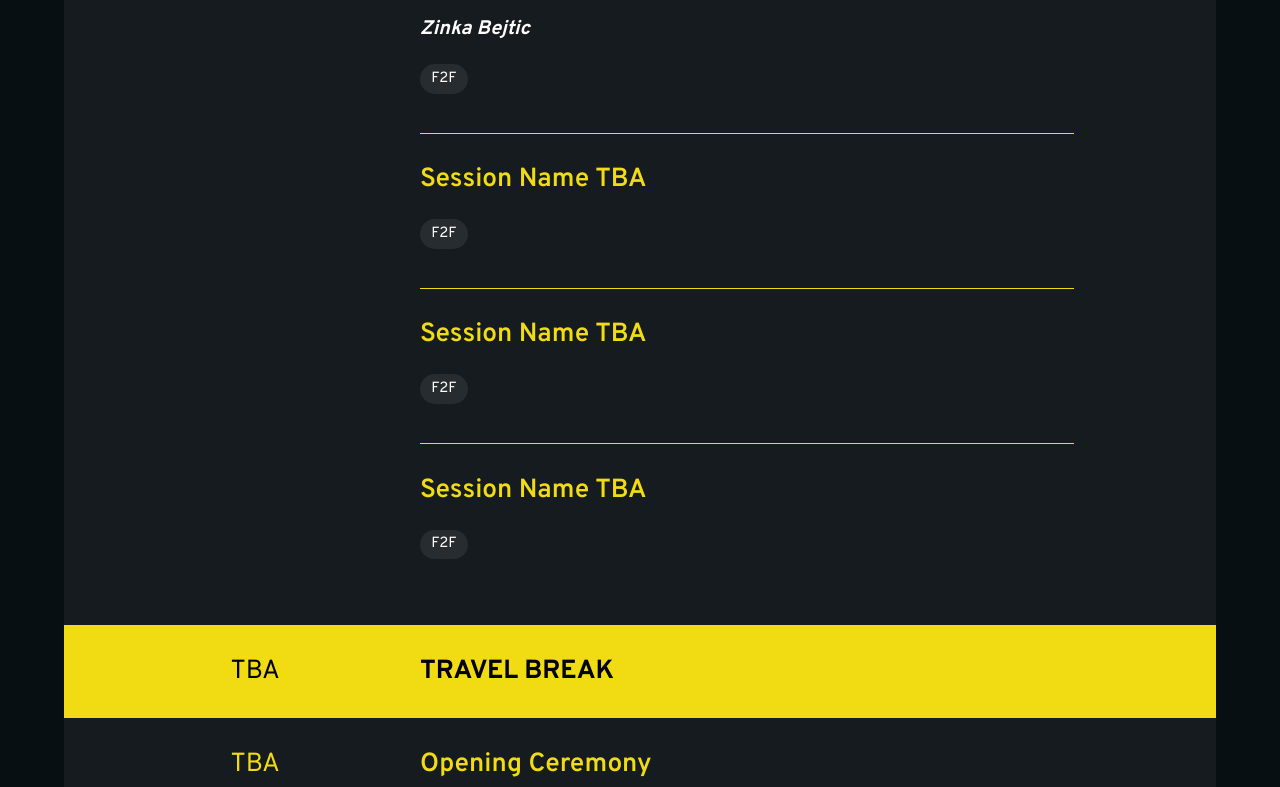
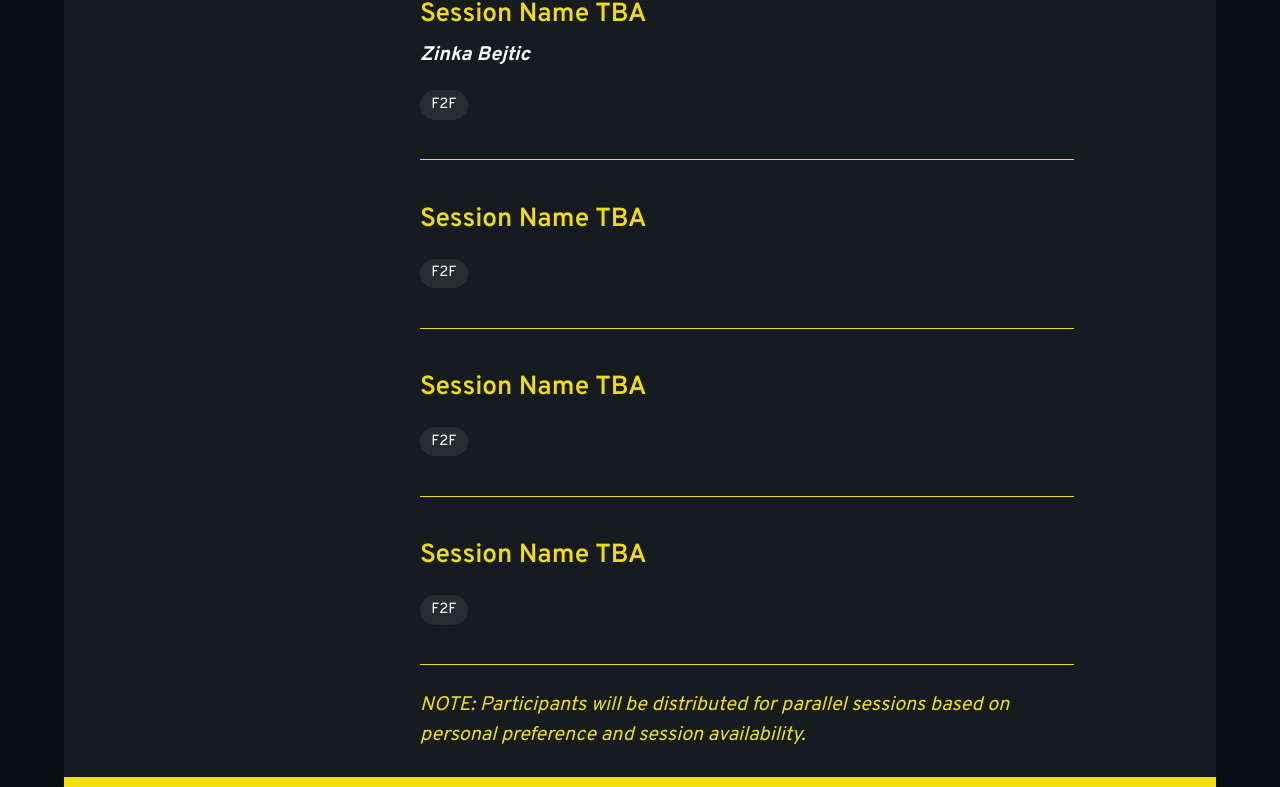
Before and after one commit to anja-sunjic/FLS, a Next.js app: page /schedule in a window 1280 px wide. Shown: the part 1198-1985 px from the top of the page. Built offline with nearby package versions, Linux system fonts and the light colour scheme.

Commit message:
Completed all tasks which were set by Haris Arnautovic on the it-team chat (Except the 4th one).

```diff
--- a/components/Program/ProgramTabs.js
+++ b/components/Program/ProgramTabs.js
@@ -50,8 +50,14 @@ const createProgram = (day) => {
               </div>
             );
           })}
+          {(item.type === 'Workshop' || item.type === 'Company Visit') ?
+               <p className="note-text">
+               NOTE: Participants will be distributed for parallel sessions based on personal preference and session availability.
+             </p> : null}
         </div>
+
       </div>
+
     );
   });
 };
--- a/styles/Program/_program-tabs.scss
+++ b/styles/Program/_program-tabs.scss
@@ -35,13 +35,27 @@
       margin-bottom: crem(90px);
     }
   }
+  p.note-text {
+    width: 80%;
+    padding-top: 2rem;
+    display: flex;
+    font-size: crem(24px);
+    line-height: crem(36px);
+    color: $yellow;
+    font-style: italic;
+    margin-right: 15%;
+    @include touch {
+      margin-right: 7%;
+    }
+  }
   .program-item {
     display: flex;
     width: 100%;
     padding: 2rem;
+    /*
     &:not(:last-of-type) {
       border-bottom: 1px solid $yellow;
-    }
+    }*/
     &.break {
       background-color: $yellow;
       p.time {
@@ -76,14 +90,14 @@
     }
     .item-event {
       padding-bottom: 3rem;
+      border-bottom: 1px solid $yellow;
       margin-right: 15%;
       @include touch {
         margin-right: 7%;
       }
     }
     .item-event:not(:first-of-type) {
-      border-top: 1px solid $yellow;
-      padding-top: 2rem;
+      padding-top: 3rem;
     }
     p.time {
       color: $yellow;
--- a/styles/partials/_footer.scss
+++ b/styles/partials/_footer.scss
@@ -101,7 +101,7 @@
   .bhff-logo {
     width: crem(300px);
     display: inline-block;
-    margin-top: 1rem;
+    margin-top: 0.1rem;
     img {
       width: 100%;
       height: auto;
```
Also changed, not shown: components/Home/Partners.js (+10 -11 lines), data/teams.js (+6 -6 lines), public/partners/IEEEBH.png.
